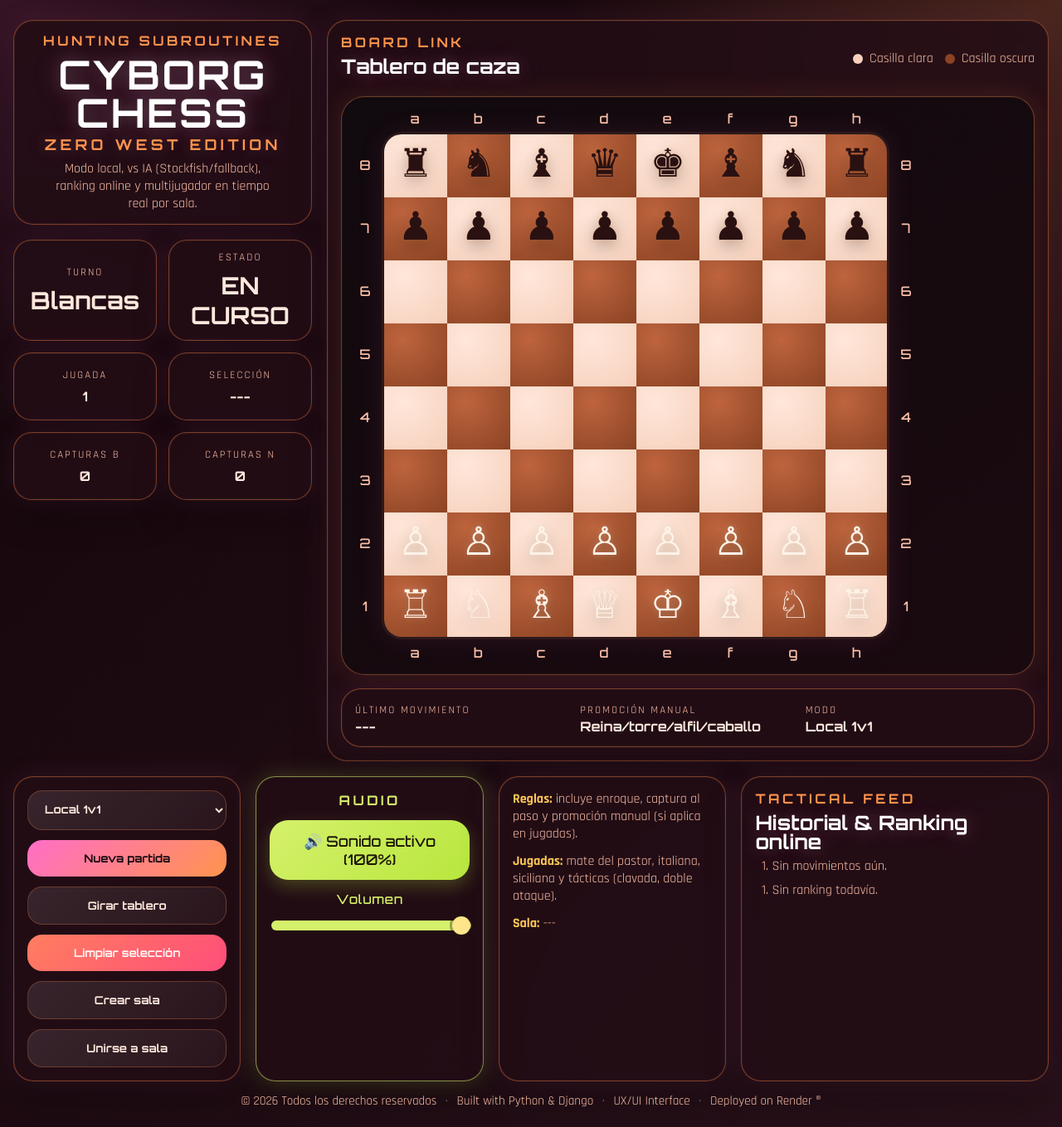
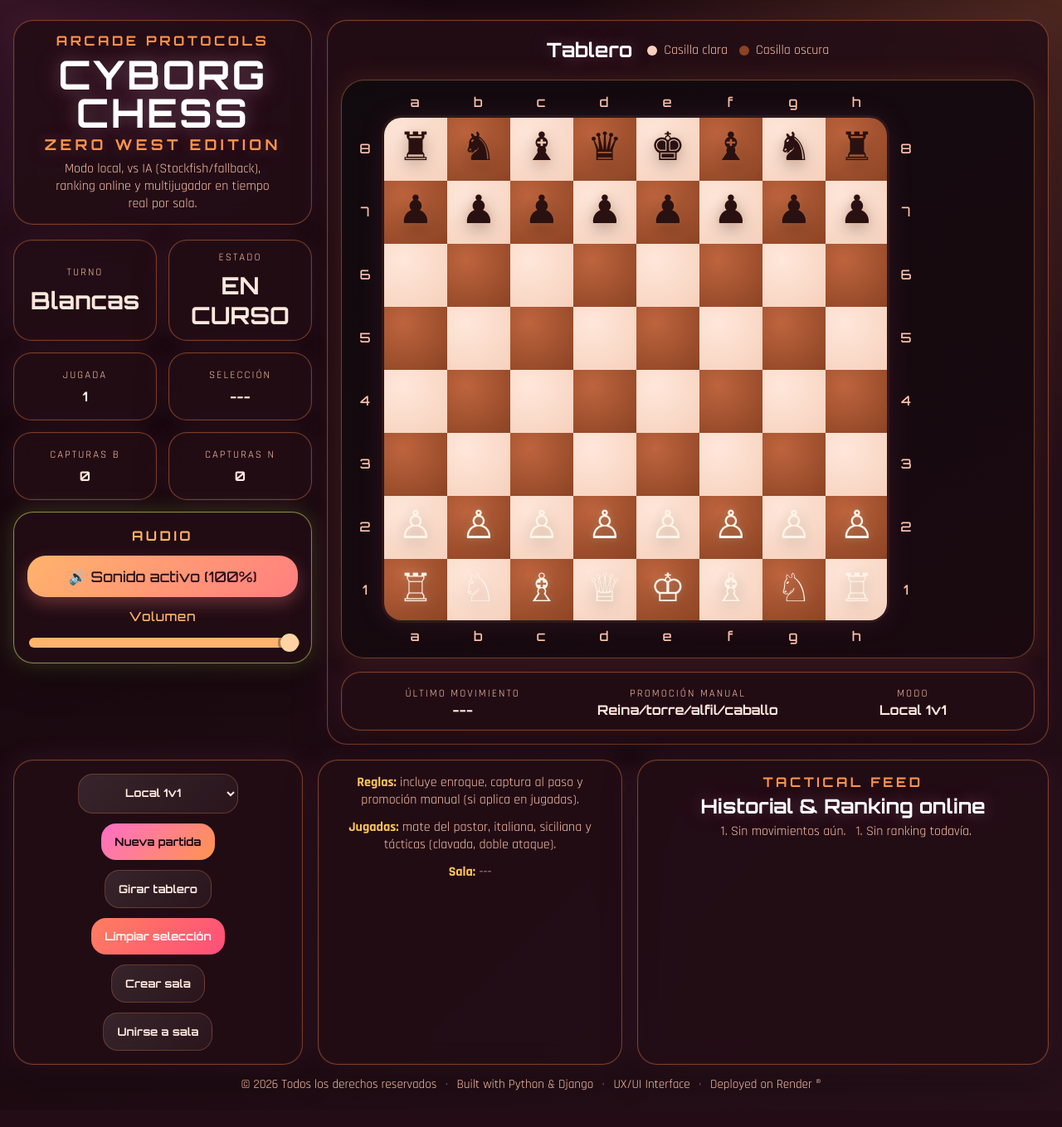
Before and after one commit to lu-developer476/Ajedrez, a Django app: page / in a window 1280 px wide. Shown: the whole page at 83% size. After the commit the page ends 1315 px from the top, so only its background shows below. Run offline with Django 5.2, Linux system fonts and the light colour scheme; data that the repository does not hold is empty.

Commit message:
Adjust titles and centering of interface panels (#3)

```diff
--- a/core/static/core/css/styles.css
+++ b/core/static/core/css/styles.css
@@ -10,8 +10,8 @@
   --accent-3: #ffc857;
   --danger: #ff5f85;
   --success: #ffb347;
-  --audio-accent: #d5f16b;
-  --audio-accent-deep: #b8e63d;
+  --audio-accent: #ffb36c;
+  --audio-accent-deep: #ff7f7f;
   --board-frame: rgba(13, 8, 12, 0.92);
   --light-cell: #f6d0bc;
   --dark-cell: #8b4323;
@@ -172,10 +172,11 @@ body {
 
 .board-topbar {
   display: flex;
-  justify-content: space-between;
+  justify-content: center;
   gap: 18px;
   align-items: center;
   flex-wrap: wrap;
+  text-align: center;
 }
 
 .legend-inline {
@@ -307,6 +308,7 @@ body {
   grid-template-columns: repeat(3, minmax(0, 1fr));
   gap: 12px;
   padding: 14px 16px;
+  text-align: center;
 }
 
 .board-info strong {
@@ -317,8 +319,9 @@ body {
 .aux-panels {
   grid-area: bottom;
   display: grid;
-  grid-template-columns: 1fr 1fr 1fr 1.35fr;
+  grid-template-columns: minmax(280px, 0.95fr) minmax(320px, 1fr) minmax(360px, 1.35fr);
   gap: 18px;
+  justify-content: center;
 }
 
 .controls,
@@ -332,6 +335,7 @@ body {
   display: grid;
   gap: 12px;
   align-content: start;
+  justify-items: center;
 }
 
 .btn {
@@ -342,6 +346,7 @@ body {
   font-weight: 700;
   cursor: pointer;
   transition: transform 0.16s ease, box-shadow 0.16s ease, filter 0.16s ease;
+  text-align: center;
 }
 
 .btn:hover { transform: translateY(-1px); filter: brightness(1.04); }
@@ -349,9 +354,28 @@ body {
 .btn.secondary { background: linear-gradient(135deg, rgba(255,255,255,0.1), rgba(255,255,255,0.04)); color: var(--text); border: 1px solid rgba(255,148,77,0.26); }
 .btn.danger { background: linear-gradient(135deg, #ff7e5f, #ff4e7a); color: #fff3f3; }
 
+#mode-select {
+  text-align: center;
+  text-align-last: center;
+}
+
 .tips p { margin: 0 0 12px; color: var(--muted); }
 .tips p:last-child { margin-bottom: 0; }
 .tips span { color: var(--accent-3); font-weight: 700; }
+
+.tips,
+.leaderboard {
+  text-align: center;
+}
+
+.leaderboard-header {
+  text-align: center;
+}
+
+.leaderboard .move-history {
+  display: inline-block;
+  text-align: left;
+}
 
 .audio-panel {
   display: grid;
@@ -376,9 +400,9 @@ body {
   text-align: center;
   font-family: 'Orbitron', sans-serif;
   font-size: 1.1rem;
-  color: #1c1605;
+  color: #2b0f16;
   background: linear-gradient(135deg, var(--audio-accent), var(--audio-accent-deep));
-  box-shadow: 0 8px 20px rgba(184, 230, 61, 0.25);
+  box-shadow: 0 8px 20px rgba(255, 127, 127, 0.3);
 }
 
 .audio-label {
@@ -396,7 +420,7 @@ body {
   border-radius: 999px;
   background: linear-gradient(90deg, var(--audio-accent), var(--audio-accent) var(--volume-fill, 100%), rgba(255,255,255,0.2) var(--volume-fill, 100%));
   outline: none;
-  border: 1px solid rgba(213, 241, 107, 0.35);
+  border: 1px solid rgba(255, 179, 108, 0.45);
 }
 
 .volume-slider::-webkit-slider-thumb {
@@ -405,7 +429,7 @@ body {
   height: 22px;
   border-radius: 50%;
   border: 0;
-  background: #ffe68a;
+  background: #ffd3a5;
   box-shadow: 0 0 0 3px rgba(28, 22, 5, 0.35);
   cursor: pointer;
 }
@@ -415,7 +439,7 @@ body {
   height: 22px;
   border-radius: 50%;
   border: 0;
-  background: #ffe68a;
+  background: #ffd3a5;
   box-shadow: 0 0 0 3px rgba(28, 22, 5, 0.35);
   cursor: pointer;
 }
--- a/core/templates/core/index.html
+++ b/core/templates/core/index.html
@@ -17,7 +17,7 @@
   <main class="game-shell">
     <section class="hud">
       <div class="brand-box panel-glow">
-        <p class="eyebrow">HUNTING SUBROUTINES</p>
+        <p class="eyebrow">ARCADE PROTOCOLS</p>
         <h1>CYBORG CHESS<span>ZERO WEST EDITION</span></h1>
         <p class="tagline">Modo local, vs IA (Stockfish/fallback), ranking online y multijugador en tiempo real por sala.</p>
       </div>
@@ -28,12 +28,18 @@
         <article class="stat-card panel-glow small"><span class="stat-label">SELECCIÓN</span><strong id="selection-label">---</strong></article>
         <article class="stat-card panel-glow small"><span class="stat-label">CAPTURAS B</span><strong id="white-captures">0</strong></article>
         <article class="stat-card panel-glow small"><span class="stat-label">CAPTURAS N</span><strong id="black-captures">0</strong></article>
+        <article class="audio-panel panel-glow stat-level-card" aria-label="Panel de sonido">
+          <p class="eyebrow">Audio</p>
+          <div class="audio-state" id="audio-state">🔊 Sonido activo (100%)</div>
+          <label for="volume-slider" class="audio-label">Volumen</label>
+          <input id="volume-slider" class="volume-slider" type="range" min="0" max="100" value="100" aria-label="Control de volumen">
+        </article>
       </div>
     </section>
 
     <section class="arena panel-glow">
       <div class="board-topbar">
-        <div><p class="eyebrow">BOARD LINK</p><h2>Tablero de caza</h2></div>
+        <div><h2>Tablero</h2></div>
         <div class="legend-inline"><span><i class="dot dot-light"></i>Casilla clara</span><span><i class="dot dot-dark"></i>Casilla oscura</span></div>
       </div>
       <div class="board-wrap">
@@ -61,12 +67,6 @@
         <button id="online-create-btn" class="btn secondary" type="button">Crear sala</button>
         <button id="online-join-btn" class="btn secondary" type="button">Unirse a sala</button>
       </div>
-      <div class="audio-panel panel-glow" aria-label="Panel de sonido">
-        <p class="eyebrow">Audio</p>
-        <div class="audio-state" id="audio-state">🔊 Sonido activo (100%)</div>
-        <label for="volume-slider" class="audio-label">Volumen</label>
-        <input id="volume-slider" class="volume-slider" type="range" min="0" max="100" value="100" aria-label="Control de volumen">
-      </div>
       <div class="tips panel-glow">
         <p><span>Reglas:</span> incluye enroque, captura al paso y promoción manual (si aplica en jugadas).</p>
         <p><span>Jugadas:</span> mate del pastor, italiana, siciliana y tácticas (clavada, doble ataque).</p>
```
